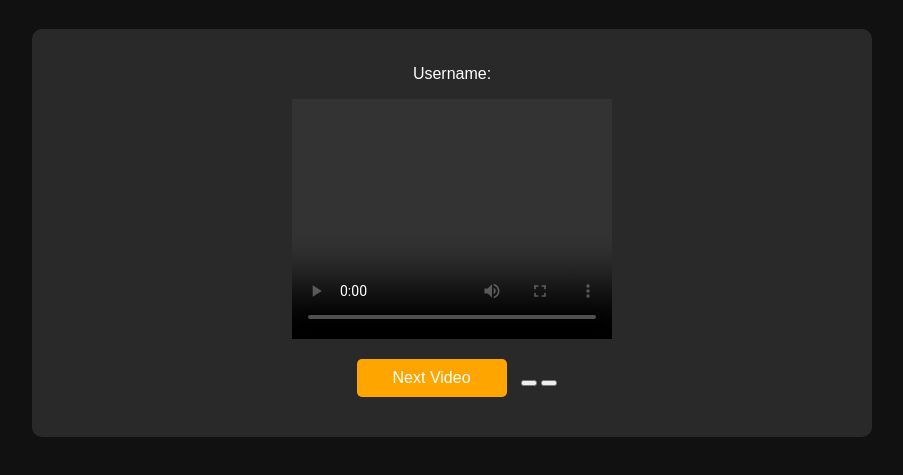
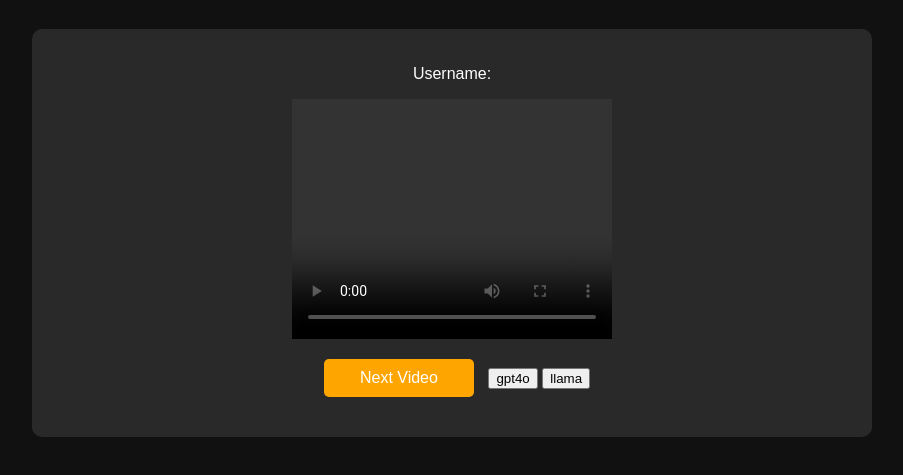
Before and after one commit to magi17/simple-api2, a website: page index.html in a window 1280 px wide. Shown: the part 79-554 px from the top of the page, without its empty margins (188-1091 px from the left). Drawn offline with Linux system fonts and the light colour scheme; no server answers.

Commit message:
Update index.html

```diff
--- a/index.html
+++ b/index.html
@@ -107,8 +107,8 @@
       ></video>
 
       <button class="next-video" onclick="fetchRandomVideo()">Next Video</button>
-      <button href="/gpt?message=hi"></button>
-      <button href="/llama?message=hi"></button>
+      <button href="/gpt?message=hi">gpt4o</button>
+      <button href="/llama?message=hi">llama</button>
     </div>
   </div>
 
```
